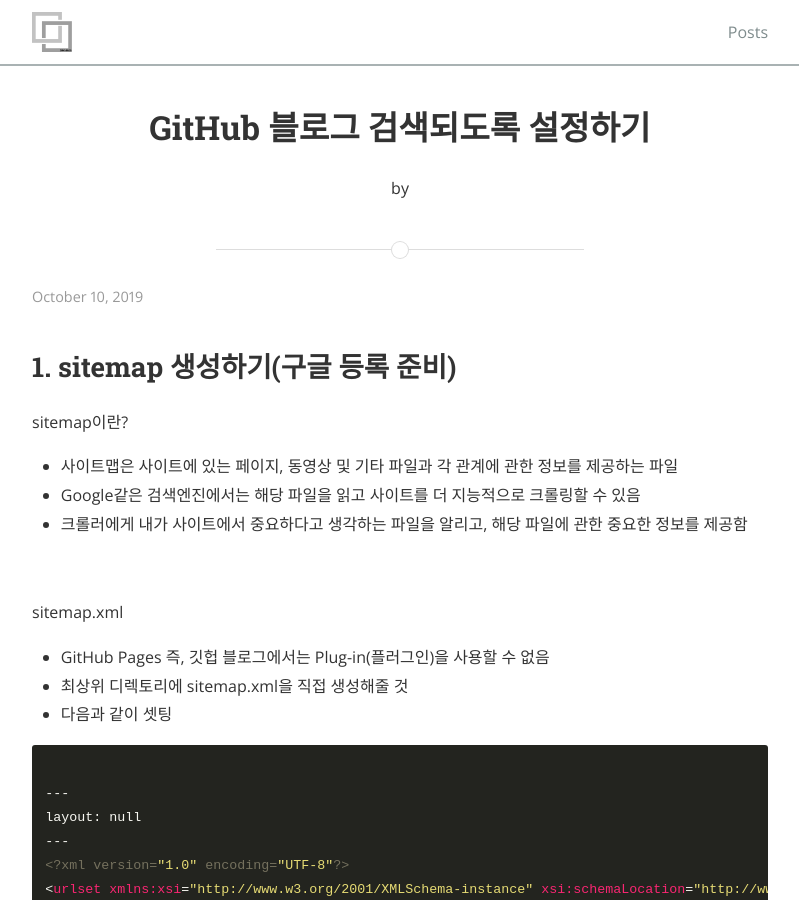
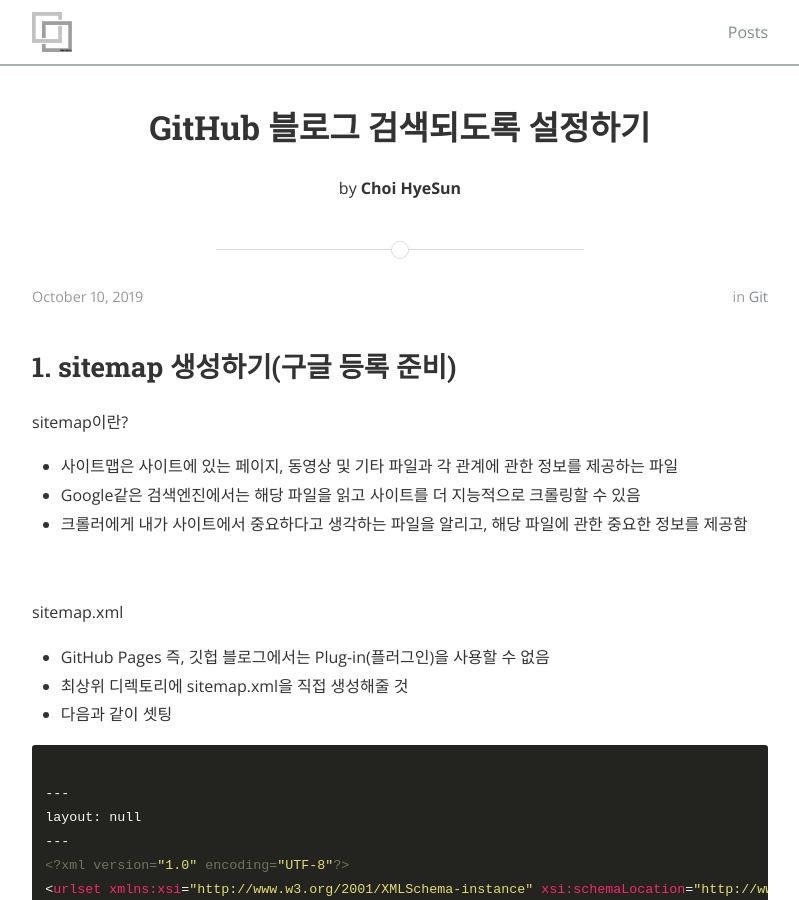
Before and after one commit to gptjs409/gptjs409.github.io, a Jekyll site: the page built from _posts/git/2019-10-10-seach-blog.md, in a window 1280 px wide and 900 px high. Shown: the whole window, without its empty margins (240-1039 px from the left). Built offline with Jekyll 4.4.1, drawn with Linux system fonts in a browser that asks for light colours; nearby versions of some CDN libraries; our own code applies the rules of GitHub Pages for plain Markdown files.

Commit message:
#1 변경

```diff
--- a/_posts/git/2019-10-10-seach-blog.md
+++ b/_posts/git/2019-10-10-seach-blog.md
@@ -1,7 +1,9 @@
 ---
+layout: post
 title:  "GitHub 블로그 검색되도록 설정하기"
-permalink: /git/blog/20191010210102
-last_modified_at: 2019-10-10T21:01:02+09:00
+date:   2019-10-10 21:01:02
+author: Choi HyeSun
+categories: git
 tags:
   - GitHub블로그
   - GitHubBlog
@@ -15,7 +17,6 @@ tags:
   - Google검색
   - Naver검색
   - Daum
-
 ---
 
 ## 1. sitemap 생성하기(구글 등록 준비)
```
